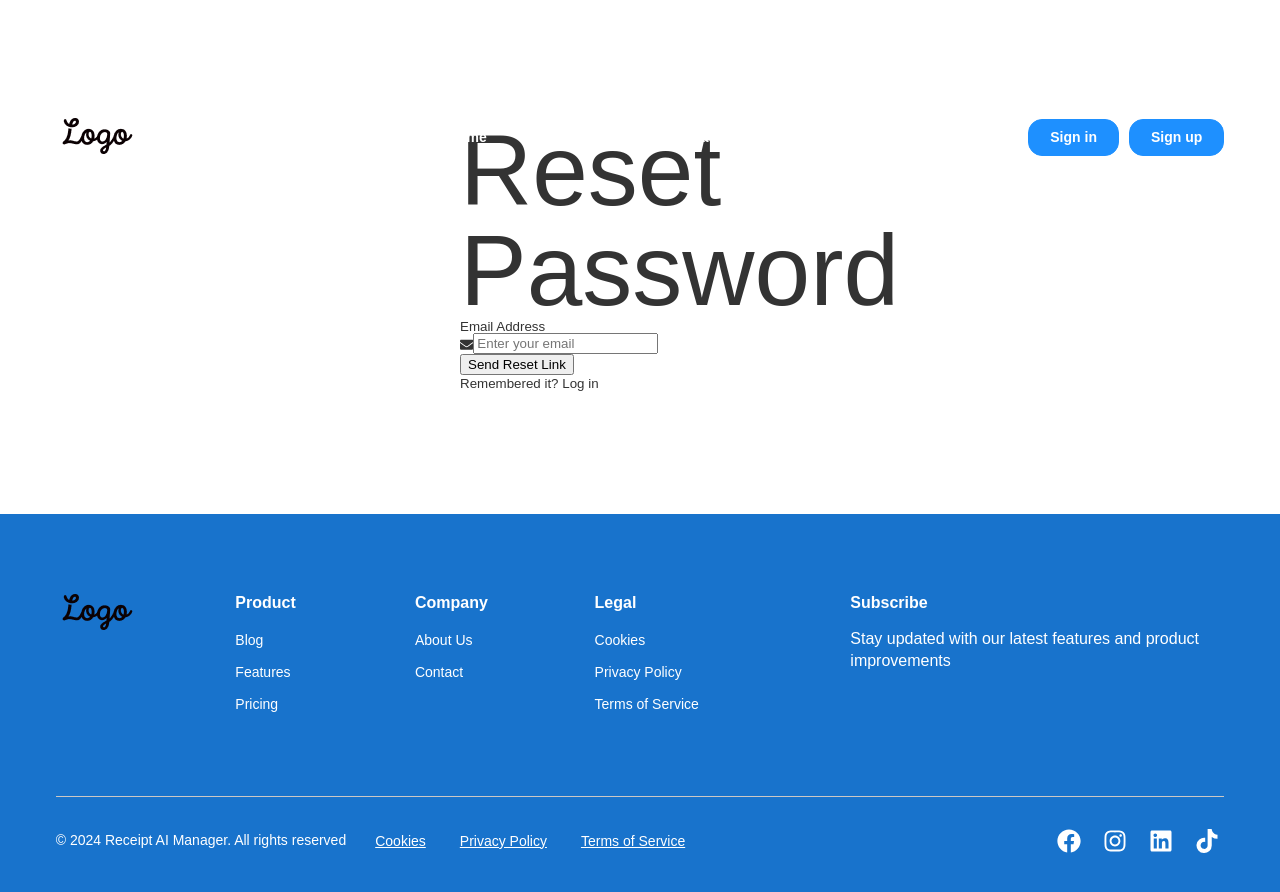
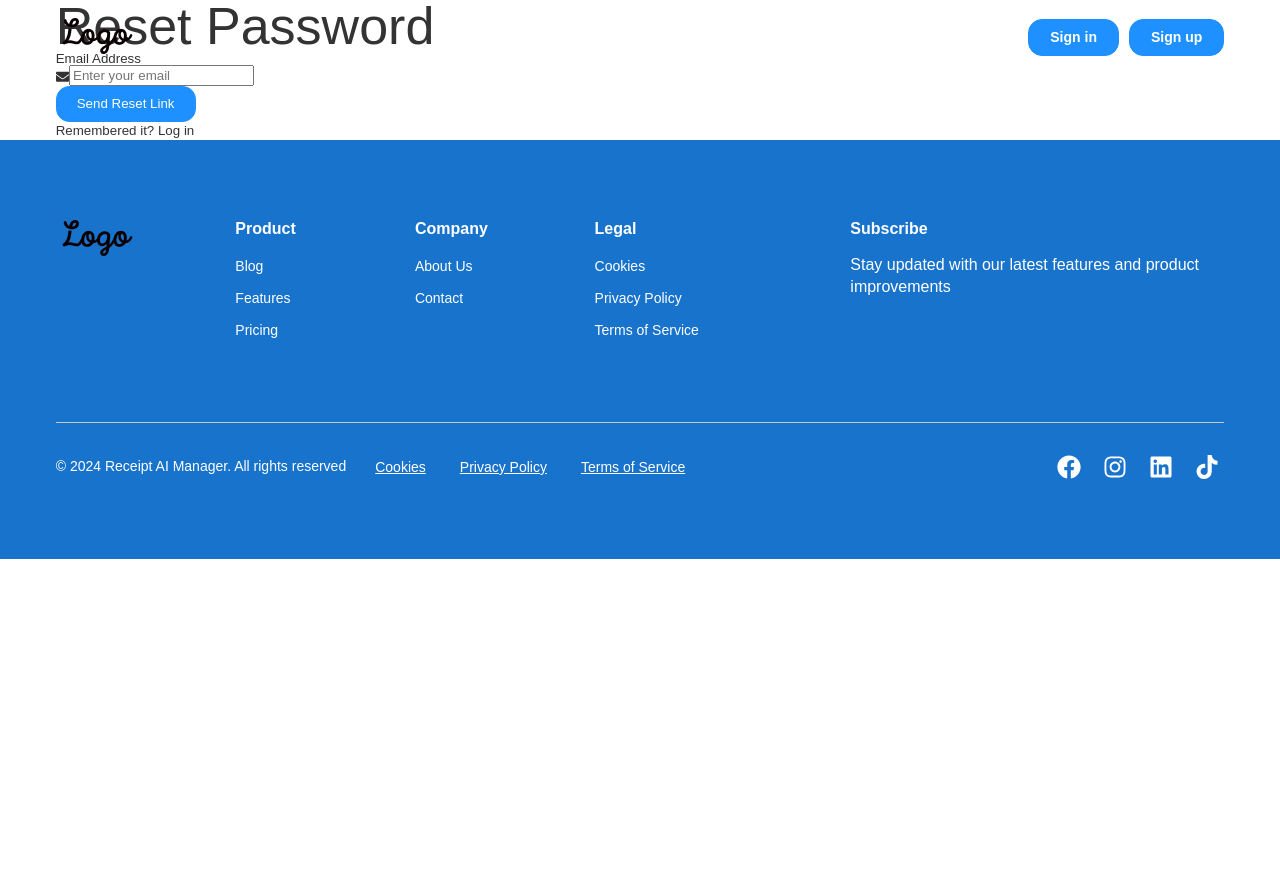
Before and after one commit to subzero783/receipt-scan, a Next.js app: page /forgot-password in a window 1280 px wide. Shown: the top 892 px of the page. After the commit the page ends 800 px from the top, so only its background shows below. Built offline with nearby package versions, Linux system fonts and the light colour scheme; no server answers; a web font is replaced by a local one.

Commit message:
RSSCN-79 Working on creating Settings page

```diff
--- a/app/forgot-password/page.jsx
+++ b/app/forgot-password/page.jsx
@@ -37,25 +37,29 @@ const ForgotPasswordPage = () => {
   };
 
   return (
-    <div style={{ maxWidth: '400px', margin: '100px auto', padding: '20px' }}>
-      <h1 className="text-2xl font-bold mb-4">Reset Password</h1>
+    <div className="forgot-password-page">
+      <div className="container">
+        <div className="row">
+          <div className="col">
+            <section className="forgot-password-section">
+              <h1 className="title">Reset Password</h1>
 
               {success ? (
-        <div className="bg-green-100 text-green-700 p-4 rounded mb-4">
+                <div className="success-message">
                   Check your email! We sent you a link to reset your password.
                 </div>
               ) : (
                 <form onSubmit={handleSubmit}>
-          <div className="mb-4">
-            <label htmlFor="email" className="block text-gray-700 mb-2">
+                  <div className="input-group">
+                    <label htmlFor="email" className="">
                       Email Address
                     </label>
                     <div className="relative">
-                <FaEnvelope className="absolute top-3 left-3 text-gray-400"/>
+                      <FaEnvelope className="" />
                       <input
                         name="email"
                         type="email"
-                className="w-full border rounded py-2 pl-10 pr-3 focus:outline-none focus:border-blue-500"
+                        className=""
                         placeholder="Enter your email"
                         value={email}
                         onChange={(e) => setEmail(e.target.value)}
@@ -64,11 +68,11 @@ const ForgotPasswordPage = () => {
                     </div>
                   </div>
 
-          {error && <div className="text-red-500 text-sm mb-4">{error}</div>}
+                  {error && <div className="error-message">{error}</div>}
 
                   <button
                     type="submit"
-            className="w-full bg-blue-600 text-white py-2 rounded hover:bg-blue-700 transition"
+                    className="btn btn-primary"
                     disabled={loading}
                   >
                     {loading ? 'Sending...' : 'Send Reset Link'}
@@ -76,9 +80,13 @@ const ForgotPasswordPage = () => {
                 </form>
               )}
 
-      <p className="mt-4 text-center text-sm">
-        Remembered it? <Link href="/login" className="text-blue-600 hover:underline">Log in</Link>
+              <p className="remembered-it">
+                Remembered it? <Link href="/login" className="">Log in</Link>
               </p>
+            </section>
+          </div>
+        </div>
+      </div>
     </div>
   );
 };
--- a/app/login/page.jsx
+++ b/app/login/page.jsx
@@ -88,7 +88,6 @@ const LoginPage = () => {
                     />
                   </div>
                   <button type="submit" className="login-submit-btn">Sign in</button>
-
                 </form>
                 {error && <p className="login-error-container">{error}</p>}
                 <button
@@ -100,6 +99,8 @@ const LoginPage = () => {
                   <FaGoogle />
                   <span>Sign In with Google</span>
                 </button>
+                {/* Add a link to the forgot password page */}
+                <Link href="/forgot-password" className="forgot-password-link">Forgot Password?</Link>
                 <div className="legal-text">
                   {hero_section.legal_disclaimer}
                 </div>
--- a/assets/styles/globals.css
+++ b/assets/styles/globals.css
@@ -27,6 +27,7 @@
 @import "expense-breakdown.css";
 @import "recent-transactions.css";
 @import "ai-insights.css";
+@import "forgot-password.css";
 
 
 /* Text */
--- a/assets/styles/login.css
+++ b/assets/styles/login.css
@@ -141,6 +141,15 @@
     }
 }
 
+.forgot-password-link {
+    margin-top: 20px;
+    font-weight: 600;
+    font-size: 14px;
+    text-decoration: underline;
+    color: var(--color-white);
+    display: block;
+}
+
 .legal-text {
     margin-top: 1.5em;
     font-size: 14px;
```
Also changed, not shown: assets/styles/forgot-password.css (added). Lines whose indentation alone changed are shown as unchanged.
